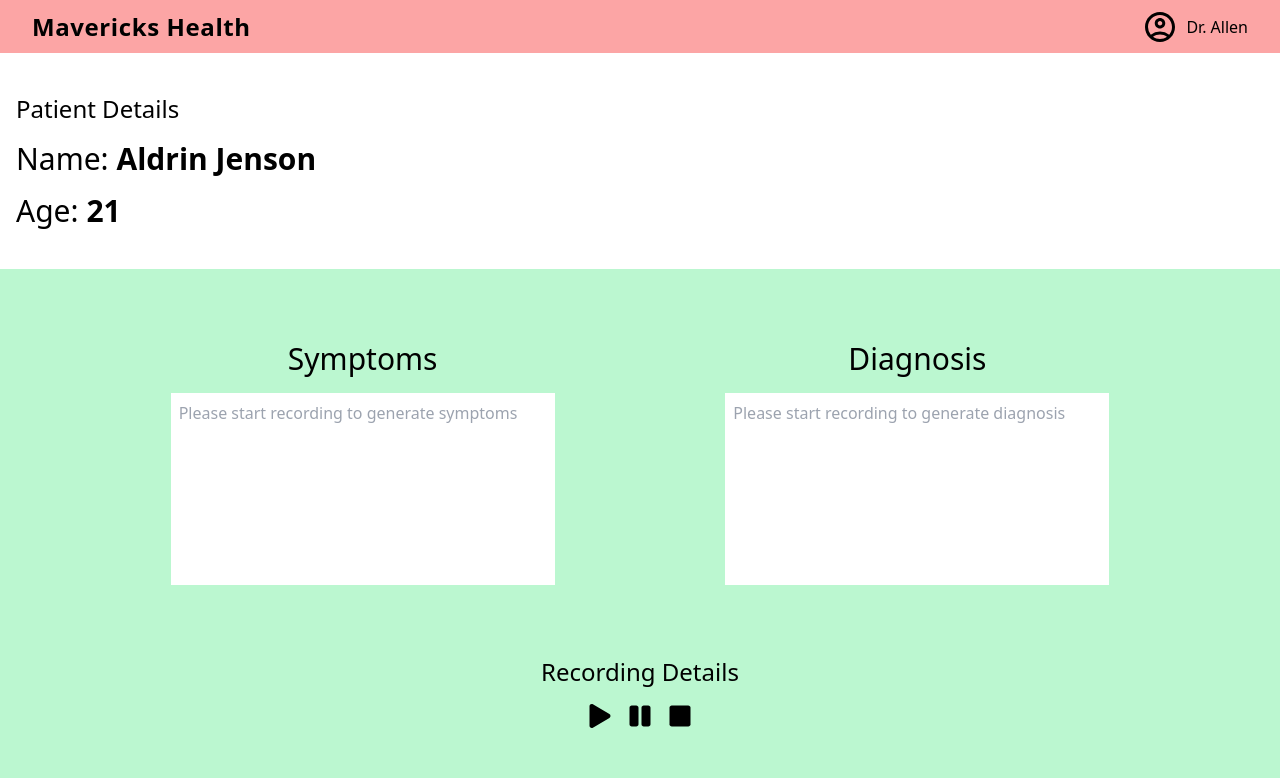
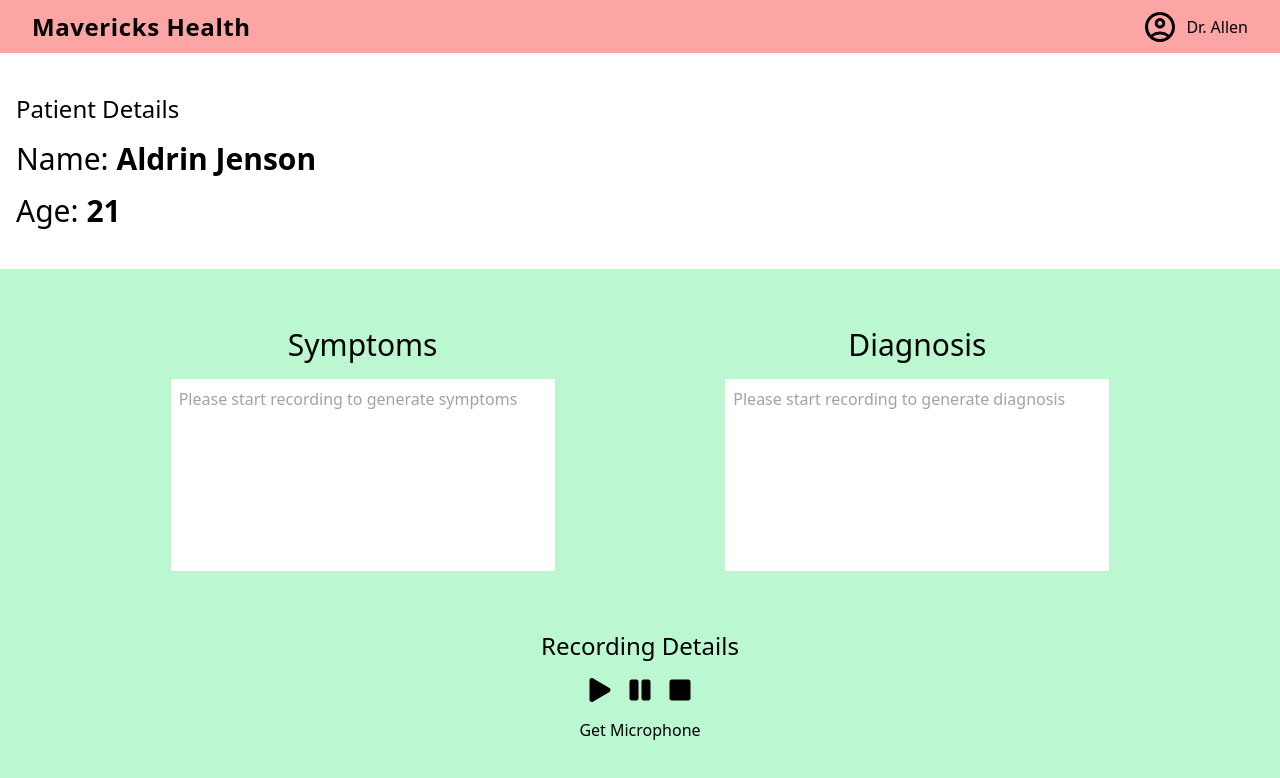
Before and after one commit to aldrinjenson/ezy-care, a Next.js app: page /dashboard in a window 1280 px wide. Shown: the top 778 px of the page. Built offline with nearby package versions, Linux system fonts and the light colour scheme.

Commit message:
Enthokkeyo

```diff
--- a/package.json
+++ b/package.json
@@ -15,6 +15,8 @@
     "react": "18.2.0",
     "react-dom": "18.2.0",
     "react-icons": "^4.8.0",
-    "tailwindcss": "3.3.1"
+    "recordrtc": "^5.6.2",
+    "tailwindcss": "3.3.1",
+    "web3.storage": "^4.5.4"
   }
 }
--- /dev/null
+++ b/src/components/Recorder.js
@@ -0,0 +1,106 @@
+import { useState, useRef } from "react"
+
+import { FaStop, FaPlay, FaPause } from "react-icons/fa"
+
+const mimeType = "audio/webm"
+
+export default function Recorder() {
+  const [permission, setPermission] = useState(false)
+  const mediaRecorder = useRef(null)
+  const [recordingStatus, setRecordingStatus] = useState("inactive")
+  const [stream, setStream] = useState(null)
+  const [audioChunks, setAudioChunks] = useState([])
+  const [audio, setAudio] = useState(null)
+
+  const getMicrophonePermission = async () => {
+    if ("MediaRecorder" in window) {
+      try {
+        const streamData = await navigator.mediaDevices.getUserMedia({
+          audio: true,
+          video: false,
+        })
+        setPermission(true)
+        setStream(streamData)
+      } catch (err) {
+        alert(err.message)
+      }
+    } else {
+      alert("The MediaRecorder API is not supported in your browser.")
+    }
+  }
+
+  const startRecording = async () => {
+    setRecordingStatus("recording")
+    //create new Media recorder instance using the stream
+    const media = new MediaRecorder(stream, { type: mimeType })
+    //set the MediaRecorder instance to the mediaRecorder ref
+    mediaRecorder.current = media
+    //invokes the start method to start the recording process
+    mediaRecorder.current.start()
+    let localAudioChunks = []
+    mediaRecorder.current.ondataavailable = (event) => {
+      if (typeof event.data === "undefined") return
+      if (event.data.size === 0) return
+      localAudioChunks.push(event.data)
+    }
+    setAudioChunks(localAudioChunks)
+  }
+
+  const stopRecording = async () => {
+    setRecordingStatus("inactive")
+    //stops the recording instance
+    mediaRecorder.current.stop()
+    mediaRecorder.current.onstop = async () => {
+      //creates a blob file from the audiochunks data
+      const audioBlob = new Blob(audioChunks, { type: mimeType })
+      window.localStorage.setItem("audio", audioBlob)
+      //creates a playable URL from the blob file.
+      const audioUrl = URL.createObjectURL(audioBlob)
+      setAudio(audioUrl)
+      console.log(audioUrl)
+      setAudioChunks([])
+    }
+  }
+
+  return (
+    <div className="flex flex-col justify-center items-center gap-4">
+      <p className="text-2xl">Recording Details</p>
+      <div className="flex flex-row gap-4 text-2xl">
+        <button>
+          <FaPlay />
+        </button>
+        <button>
+          <FaPause />
+        </button>
+        <button>
+          <FaStop />
+        </button>
+      </div>
+      <div className="audio-controls">
+        {!permission ? (
+          <button onClick={getMicrophonePermission} type="button">
+            Get Microphone
+          </button>
+        ) : null}
+        {permission && recordingStatus === "inactive" ? (
+          <button onClick={startRecording} type="button">
+            Start Recording
+          </button>
+        ) : null}
+        {recordingStatus === "recording" ? (
+          <button onClick={stopRecording} type="button">
+            Stop Recording
+          </button>
+        ) : null}
+        {audio ? (
+          <div className="audio-container">
+            <audio src={audio} controls></audio>
+            <a download href={audio}>
+              Download Recording
+            </a>
+          </div>
+        ) : null}
+      </div>
+    </div>
+  )
+}
--- a/src/pages/dashboard.js
+++ b/src/pages/dashboard.js
@@ -1,8 +1,7 @@
 import { useState } from "react"
 
-import { FaStop, FaPlay, FaPause } from "react-icons/fa"
-
 import Navbar from "@/components/Navbar"
+import Recorder from "@/components/Recorder"
 
 export default function Dashboard() {
   const [symptoms, setSymptoms] = useState("")
@@ -45,20 +44,7 @@
             ></textarea>
           </div>
         </div>
-        <div className="flex flex-col justify-center items-center gap-4">
-          <p className="text-2xl">Recording Details</p>
-          <div className="flex flex-row gap-4 text-2xl">
-            <button>
-              <FaPlay />
-            </button>
-            <button>
-              <FaPause />
-            </button>
-            <button>
-              <FaStop />
-            </button>
-          </div>
-        </div>
+        <Recorder />
       </div>
     </div>
   )
```
Also changed, not shown: 2 other files (tests, documents, lock files or other folders).
